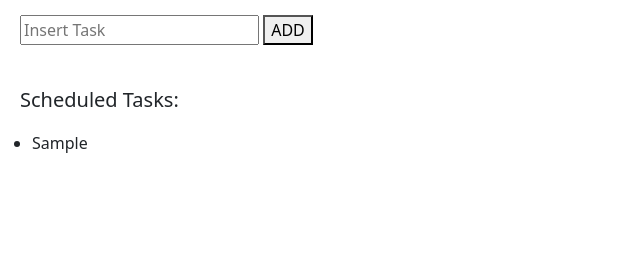
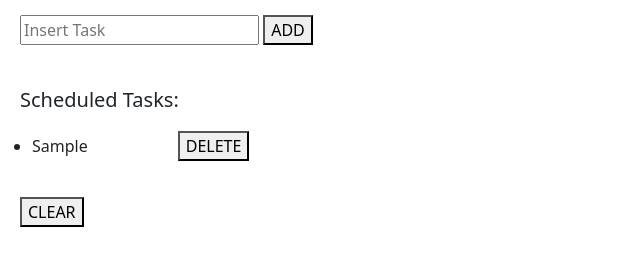
Before and after one commit to criggins44/todo, a plain HTML site: page index.html in a window 1280 px wide. Both pictures are taken after typing "Sample" into the empty fields and a click on the button "ADD". Shown: the part 73-338 px from the top of the page, without its empty margins (0-640 px from the left). Drawn offline with nearby package versions, Linux system fonts and the light colour scheme.

Commit message:
added delete and clear buttons to manage tasks

```diff
--- a/index.html
+++ b/index.html
@@ -22,7 +22,7 @@
   <ul id="taskList">
 
   </ul>
-
+  <button id="erase" onclick="clearAll()">CLEAR</button>
 
     <script src="script.js"></script>
 
--- a/script.js
+++ b/script.js
@@ -7,6 +7,9 @@ function addTask(){
 	let li = document.createElement('li');
 	li.innerHTML = task.value;
 	newLIst.appendChild(li);
+	let erase = document.createElement('button');
+	erase.innerHTML = 'DELETE';
+	li.appendChild(erase);
 	let errand = task.value
 
 	task.value = '';
@@ -29,3 +32,7 @@ function showItem(){
 	newLIst.innerHTML = localStorage.getItem("todo");
 }
 showItem();
+
+function clearAll(){
+	newLIst.innerHTML = localStorage.removeItem("todo");
+}
--- a/stylesheet.css
+++ b/stylesheet.css
@@ -10,3 +10,11 @@ h1{
 	padding-left: 20px;
 	font-size: 20px;
 }
+#erase{
+	margin-top: 20px;
+	margin-left: 20px;
+}
+ul li button{
+	position: relative;
+	left: 90px;
+}
```
